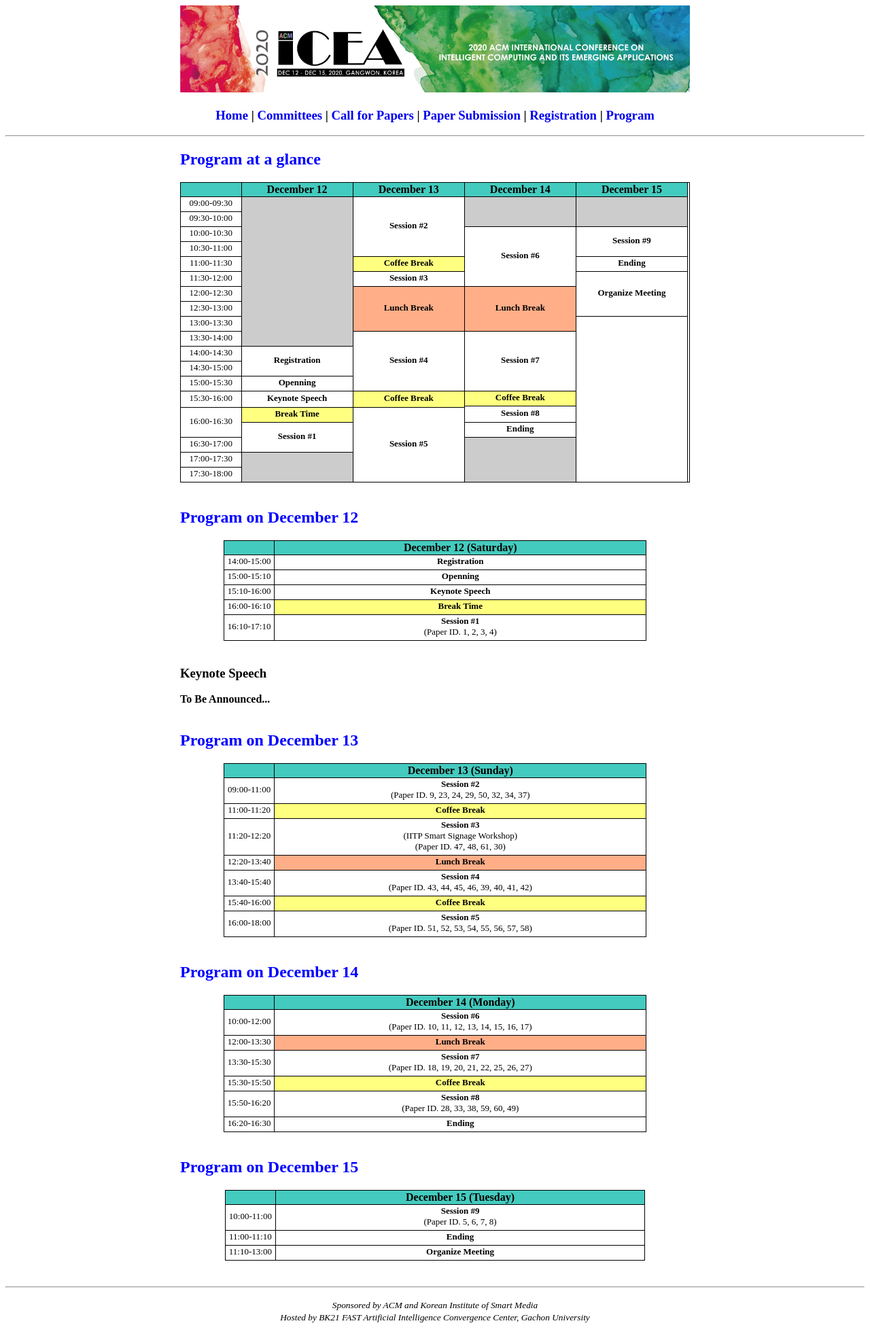
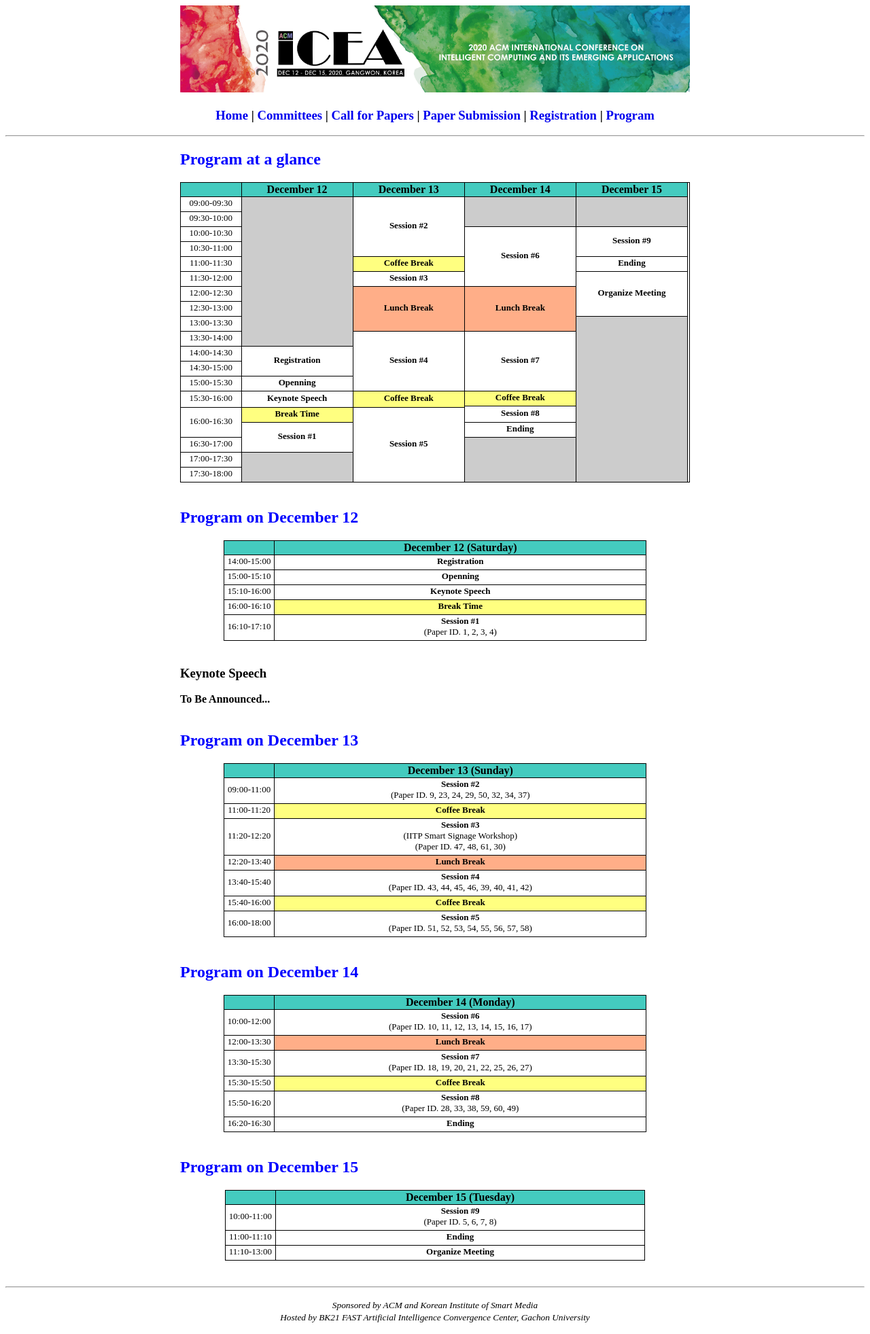
Before and after one commit to icea-conf/2020, a Jekyll site: the page built from program/index.html, in a window 1280 px wide. Shown: the whole page at 68% size. Built offline with Jekyll 4.4.1, drawn with Linux system fonts in a browser that asks for light colours.

Commit message:
Update index.html

```diff
--- a/program/index.html
+++ b/program/index.html
@@ -118,7 +118,7 @@ title: ACM ICEA 2020
                               <td class="tcontent4" rowspan="3">
                                    13:00-13:30
                               </td>
-                              <td class="tcontent4" rowspan="30"></td>
+                              <td class="tcontent4" rowspan="30" style="background-color:#CCCCCC"></td>
                          </tr>
                          <tr></tr>
                          <tr></tr>
```
